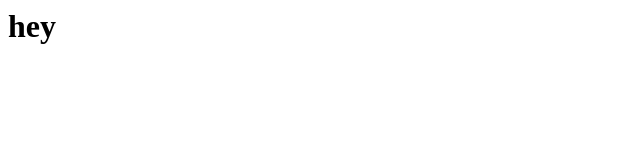
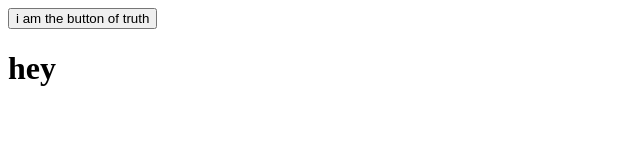
Before and after one commit to dreadkashan/DOM, a plain HTML site: page index.html in a window 1280 px wide. Shown: the whole page, without its empty margins (0-640 px from the left). Drawn offline with Linux system fonts and the light colour scheme.

Commit message:
commit v2

```diff
--- a/index.html
+++ b/index.html
@@ -3,8 +3,9 @@
 
     </head>
     <body>
+        <button class="button" onclick="myfunction()">i am the button of truth</button>
         <h1 id="h5"> hey</h1>
-        <script>
+        <script src="script.js">
             var text = document.getElementById('h5').innerHTML;
             alert('hello'+Text);
         </script>
--- /dev/null
+++ b/script.js
@@ -0,0 +1,3 @@
+function myfunction(){
+    var a= document.write('ghidorah is the best kaiju even though destroyah can kill him he is cooler').innerHTML
+}
```
